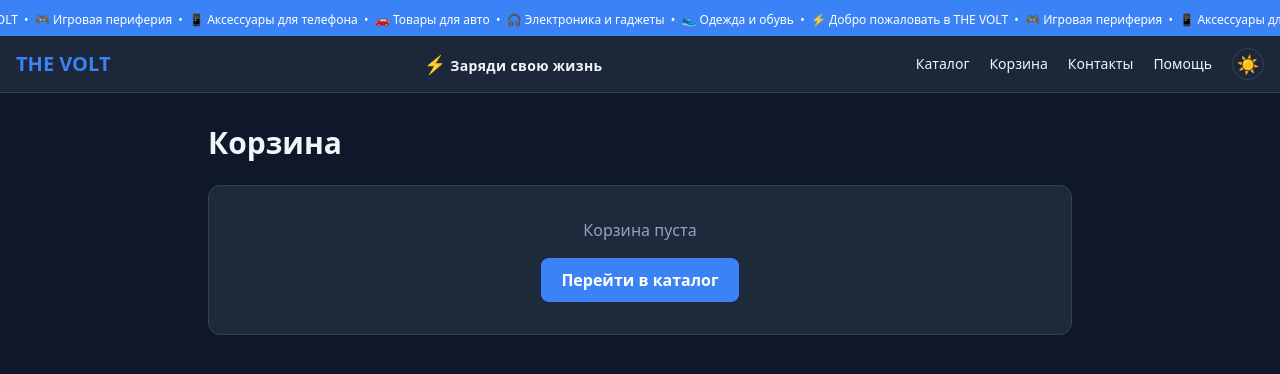
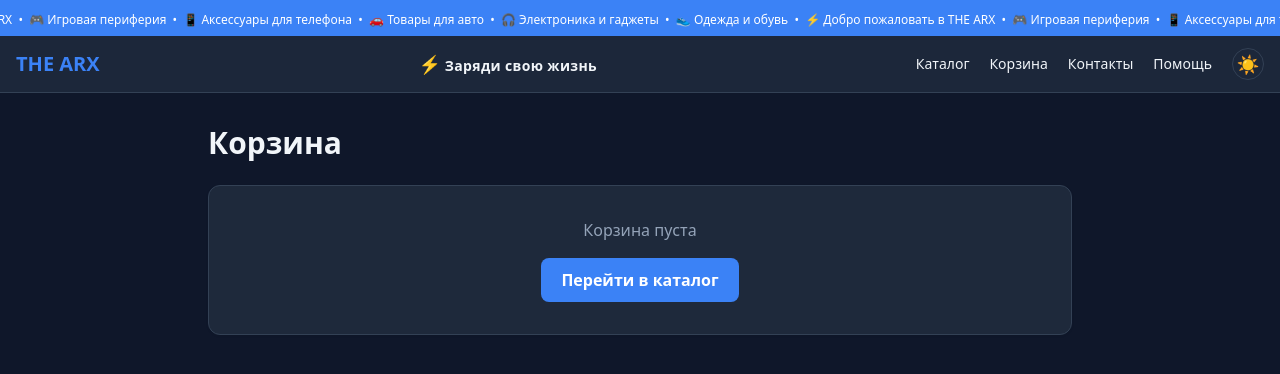
Before and after one commit to thevoltshop/onlinestore, a Next.js app: page /cart in a window 1280 px wide. Shown: the top 374 px of the page. Built offline with nearby package versions, Linux system fonts and the light colour scheme.

Commit message:
Rename THE VOLT to THE ARX everywhere

```diff
--- a/src/app/admin/login/page.tsx
+++ b/src/app/admin/login/page.tsx
@@ -37,7 +37,7 @@ export default function AdminLoginPage() {
       <form onSubmit={handleSubmit} className="card w-full max-w-md space-y-4 p-8">
         <div className="text-center">
           <h1 className="text-2xl font-bold">Админ-панель</h1>
-          <p className="mt-1 text-sm text-muted">THE VOLT</p>
+          <p className="mt-1 text-sm text-muted">THE ARX</p>
         </div>
 
         {error && <p className="rounded-lg bg-red-50 p-3 text-sm text-red-600">{error}</p>}
--- a/src/app/contacts/page.tsx
+++ b/src/app/contacts/page.tsx
@@ -92,7 +92,7 @@ export default function ContactsPage() {
       </main>
 
       <footer className="mt-8 border-t border-border py-8 text-center text-sm text-muted">
-        © 2026 THE VOLT. Управление через{" "}
+        © 2026 THE ARX. Управление через{" "}
         <a href="/admin" className="text-primary hover:underline">
           админ-панель
         </a>
--- a/src/app/layout.tsx
+++ b/src/app/layout.tsx
@@ -3,8 +3,8 @@ import "./globals.css";
 import { ThemeProvider } from "@/components/ThemeProvider";
 
 export const metadata: Metadata = {
-  title: "THE VOLT — Интернет-магазин",
-  description: "THE VOLT — электроника, гаджеты, одежда и аксессуары",
+  title: "THE ARX — Интернет-магазин",
+  description: "THE ARX — электроника, гаджеты, одежда и аксессуары",
 };
 
 export default function RootLayout({ children }: { children: React.ReactNode }) {
--- a/src/app/page.tsx
+++ b/src/app/page.tsx
@@ -19,7 +19,7 @@ export default async function HomePage() {
       <main>
         <section className="bg-gradient-to-br from-primary to-primary-dark px-4 py-16 text-white">
           <div className="mx-auto max-w-7xl">
-            <h1 className="text-4xl font-bold md:text-5xl">Добро пожаловать в THE VOLT</h1>
+            <h1 className="text-4xl font-bold md:text-5xl">Добро пожаловать в THE ARX</h1>
             <p className="mt-4 max-w-xl text-lg text-blue-100">
               Электроника, гаджеты, аксессуары и одежда с быстрой доставкой по Узбекистану.
             </p>
@@ -72,7 +72,7 @@ export default async function HomePage() {
         </section>
       </main>
       <footer className="mt-16 border-t border-border py-8 text-center text-sm text-muted">
-        © 2026 THE VOLT. Управление через{" "}
+        © 2026 THE ARX. Управление через{" "}
         <Link href="/admin" className="text-primary hover:underline">
           админ-панель
         </Link>
--- a/src/app/products/[slug]/page.tsx
+++ b/src/app/products/[slug]/page.tsx
@@ -147,7 +147,7 @@ export default async function ProductPage({ params }: Props) {
       </main>
 
       <footer className="mt-16 border-t border-border py-8 text-center text-sm text-muted">
-        © 2026 THE VOLT.{" "}
+        © 2026 THE ARX.{" "}
         <Link href="/admin" className="text-primary hover:underline">
           Администрирование
         </Link>
--- a/src/components/Header.tsx
+++ b/src/components/Header.tsx
@@ -9,13 +9,13 @@ export function Header() {
       {/* Бегущая строка */}
       <div className="overflow-hidden bg-primary py-1.5 text-white">
         <div className="animate-marquee whitespace-nowrap text-xs font-medium">
-          ⚡ Добро пожаловать в THE VOLT &nbsp;•&nbsp;
+          ⚡ Добро пожаловать в THE ARX &nbsp;•&nbsp;
           🎮 Игровая периферия &nbsp;•&nbsp;
           📱 Аксессуары для телефона &nbsp;•&nbsp;
           🚗 Товары для авто &nbsp;•&nbsp;
           🎧 Электроника и гаджеты &nbsp;•&nbsp;
           👟 Одежда и обувь &nbsp;•&nbsp;
-          ⚡ Добро пожаловать в THE VOLT &nbsp;•&nbsp;
+          ⚡ Добро пожаловать в THE ARX &nbsp;•&nbsp;
           🎮 Игровая периферия &nbsp;•&nbsp;
           📱 Аксессуары для телефона &nbsp;•&nbsp;
           🚗 Товары для авто &nbsp;•&nbsp;
@@ -30,7 +30,7 @@ export function Header() {
 
           {/* Логотип */}
           <Link href="/" className="text-xl font-bold text-primary">
-            THE VOLT
+            THE ARX
           </Link>
 
           {/* Центр — слоган (только десктоп) */}
--- a/src/components/admin/AdminNav.tsx
+++ b/src/components/admin/AdminNav.tsx
@@ -14,7 +14,7 @@ export function AdminNav({ current }: { current?: string }) {
         <Link href="/admin" className="text-lg font-bold text-primary">
           Админ-панель
         </Link>
-        <p className="text-xs text-muted">THE VOLT</p>
+        <p className="text-xs text-muted">THE ARX</p>
       </div>
       <nav className="space-y-1">
         {links.map((link) => (
```
